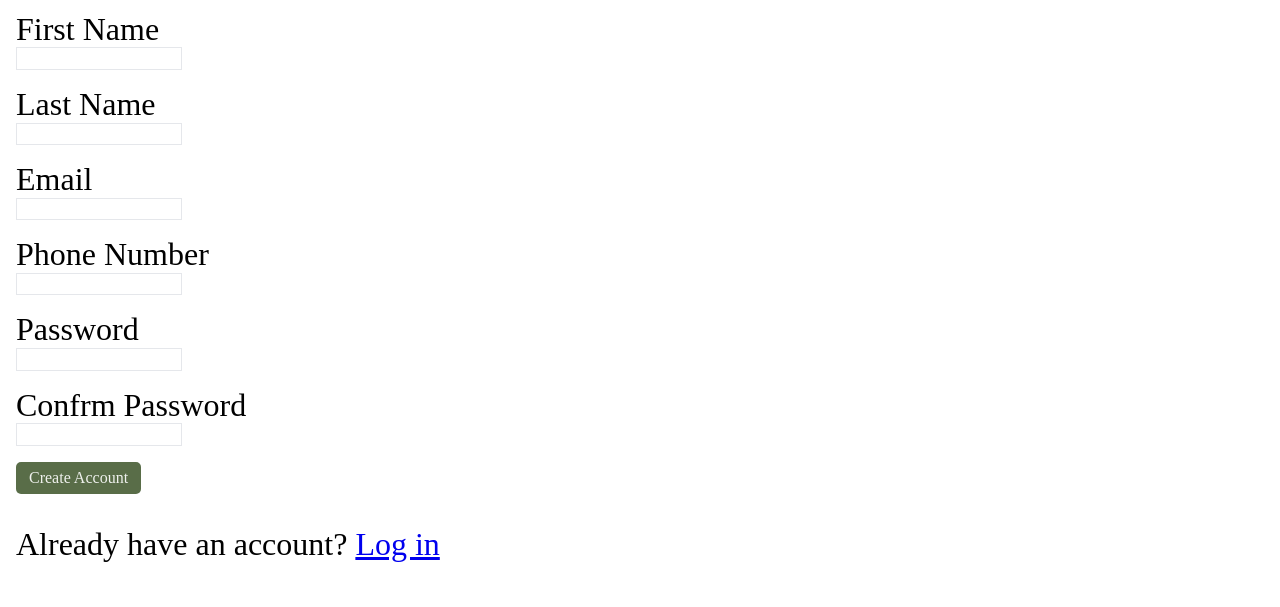
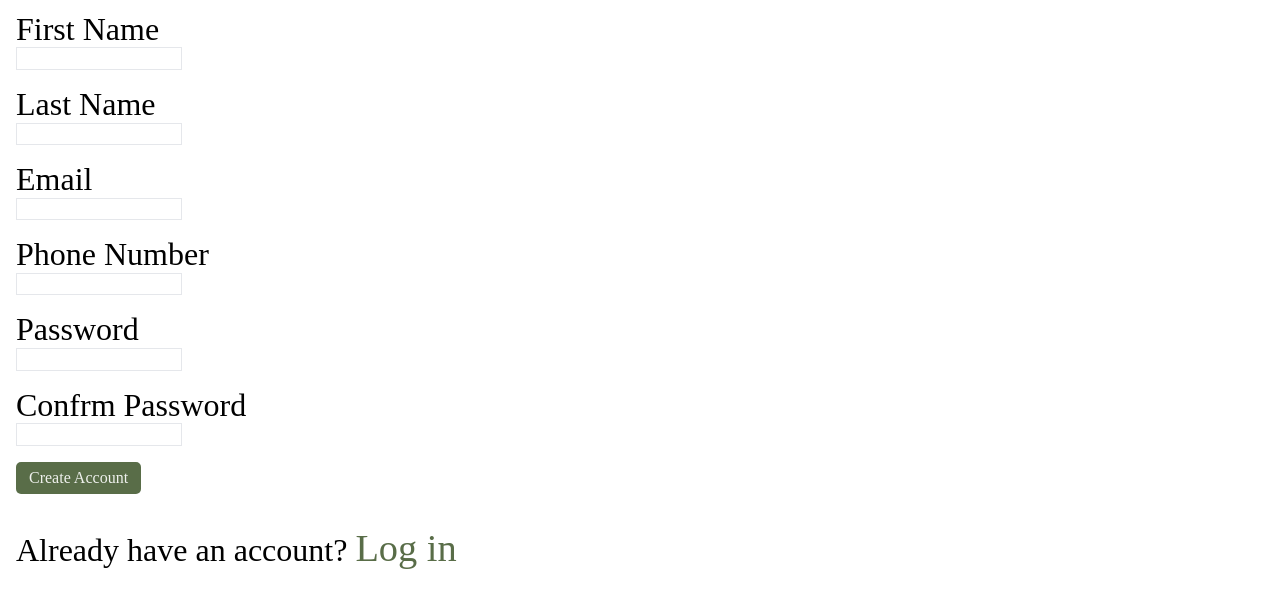
Before and after one commit to invisibleopey/sign-up-form, a plain HTML site: page index.html in a window 1280 px wide. Shown: the part 299-906 px from the top of the page. Drawn offline with Linux system fonts and the light colour scheme; a web font is replaced by a local one.

Commit message:
Style log in link

```diff
--- a/css/main.css
+++ b/css/main.css
@@ -441,6 +441,12 @@ template {
   border-radius: 5px;
 }
 
+.content p a {
+  color: #596d48;
+  text-decoration: none;
+  font-size: larger;
+}
+
 main {
   width: 100vw;
 }
```
Also changed, not shown: 1 other file.
